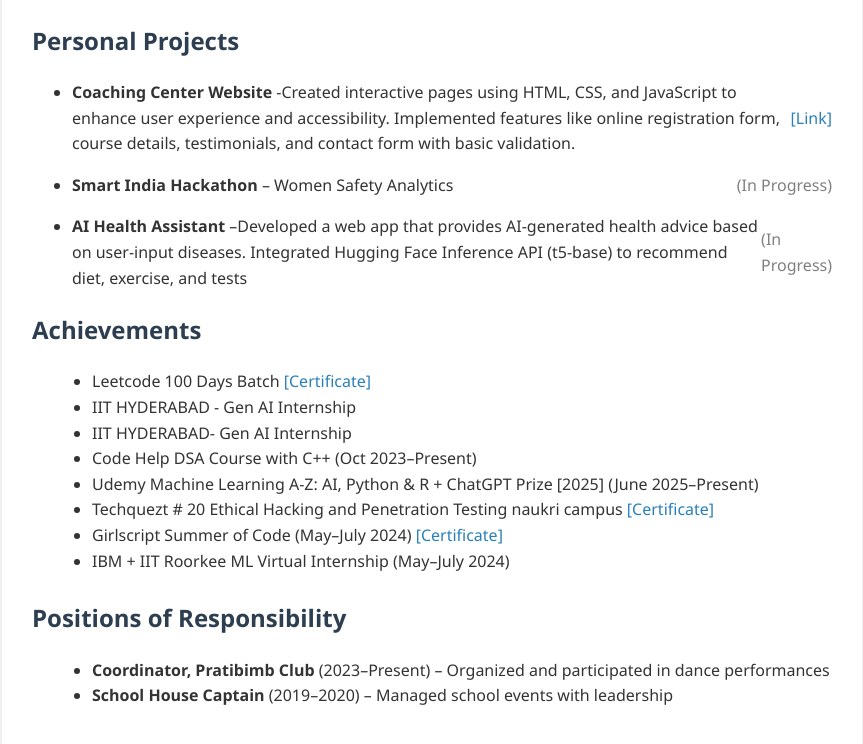
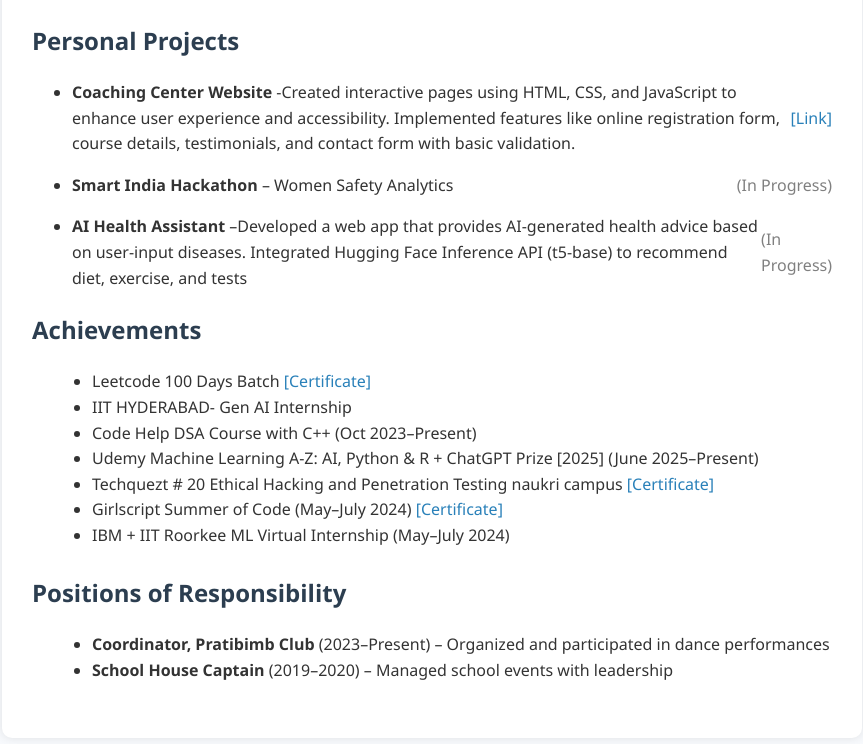
Before and after one commit to ShikhaRaj15071/resume, a plain HTML site: page index.html in a window 1280 px wide. Shown: the part 951-1695 px from the top of the page, without its empty margins (208-1071 px from the left). Drawn offline with Linux system fonts and the light colour scheme.

Commit message:
Update index.html

```diff
--- a/index.html
+++ b/index.html
@@ -91,10 +91,7 @@ Integrated Hugging Face Inference API (t5-base) to recommend diet, exercise, and
       Leetcode 100 Days Batch
       <a href="leetcode1.png" target="_blank">[Certificate]</a>
     </li>
-     <li>
-      IIT HYDERABAD - Gen AI Internship
 
-    </li>
      <li>
      IIT HYDERABAD- Gen AI Internship
     </li>
```
